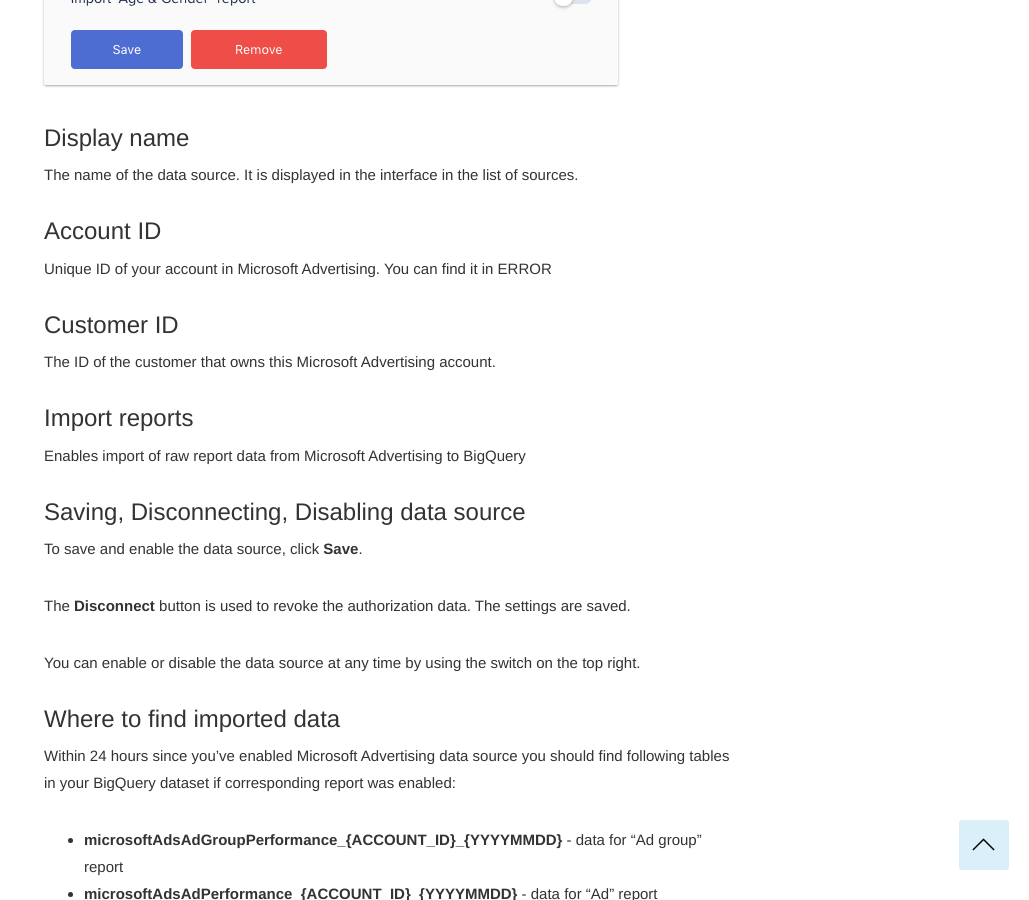
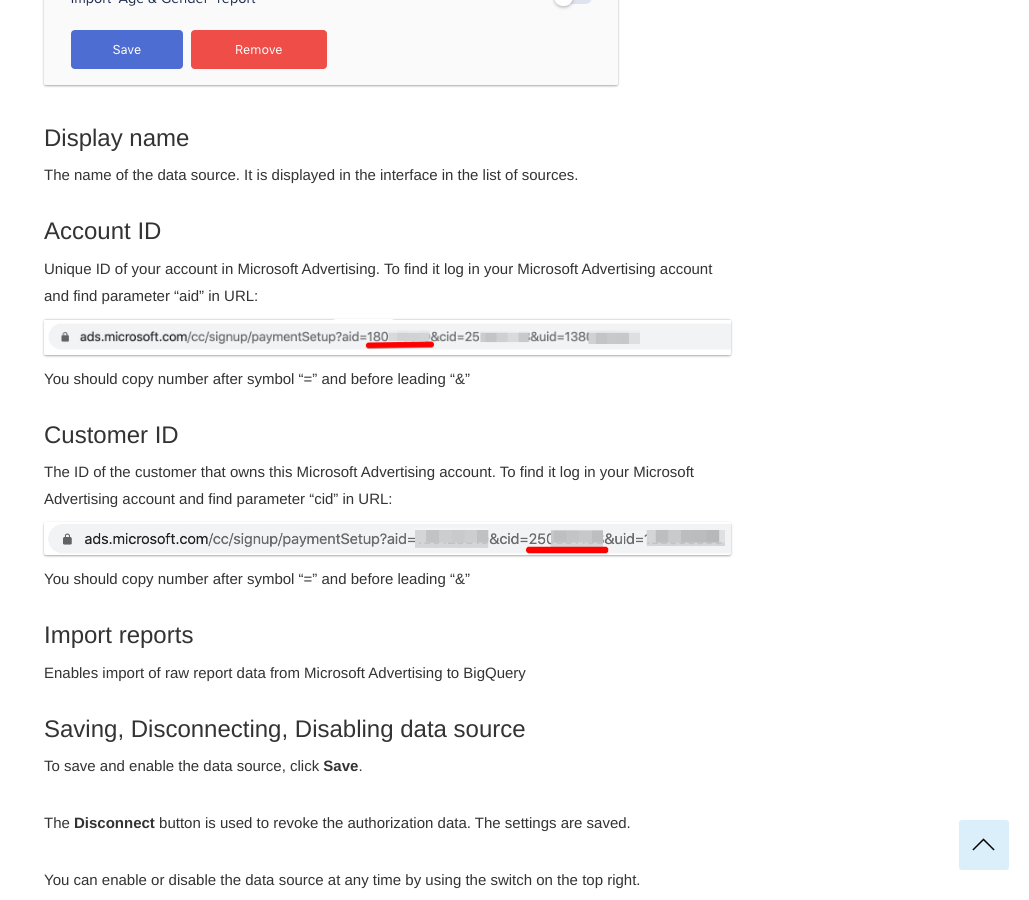
Before and after one commit to segmentstream-com/segmentstream-com.github.io, a Jekyll site: the page built from _docs/datasources/microsoft-ads.md, in a window 1280 px wide and 900 px high, scrolled down 1846 px. Shown: the whole window, without its empty margins (251-1280 px from the left). Built offline with Jekyll 4.4.1, drawn with Linux system fonts in a browser that asks for light colours; nearby versions of some CDN libraries.

Commit message:
add customer id adn account id instructions

```diff
--- a/_docs/datasources/microsoft-ads.md
+++ b/_docs/datasources/microsoft-ads.md
@@ -44,10 +44,16 @@
 
 ### <a name="account-id"></a>Account ID
 Unique ID of your account in Microsoft Advertising.
-You can find it in ERROR
+To find it log in your Microsoft Advertising account and find parameter "aid" in URL:
+![](/img/datasources.microsoft-ads.2.png)
+You should copy number after symbol "=" and before leading "&"
 
 ### <a name="customer-id"></a>Customer ID
 The ID of the customer that owns this Microsoft Advertising account.
+To find it log in your Microsoft Advertising account and find parameter "cid" in URL:
+![](/img/datasources.microsoft-ads.3.png)
+You should copy number after symbol "=" and before leading "&"
+
 
 ### <a name="import-reports"></a>Import reports
 Enables import of raw report data from Microsoft Advertising to BigQuery
```
Also changed, not shown: img/datasources.microsoft-ads.2.png (added), img/datasources.microsoft-ads.3.png (added).
